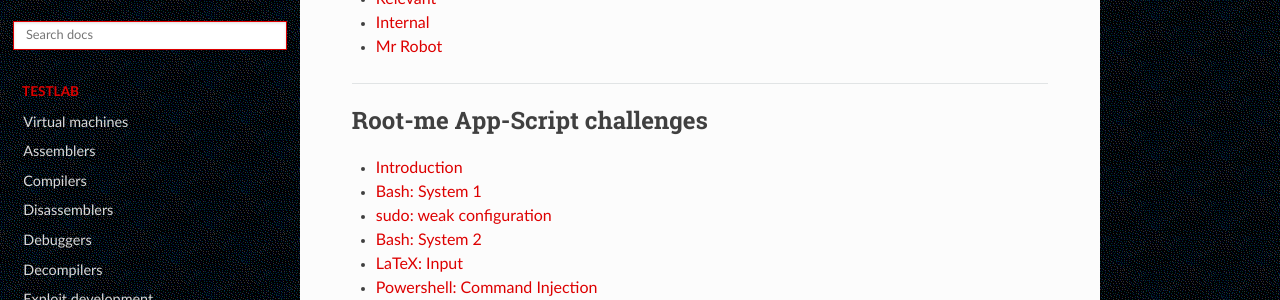
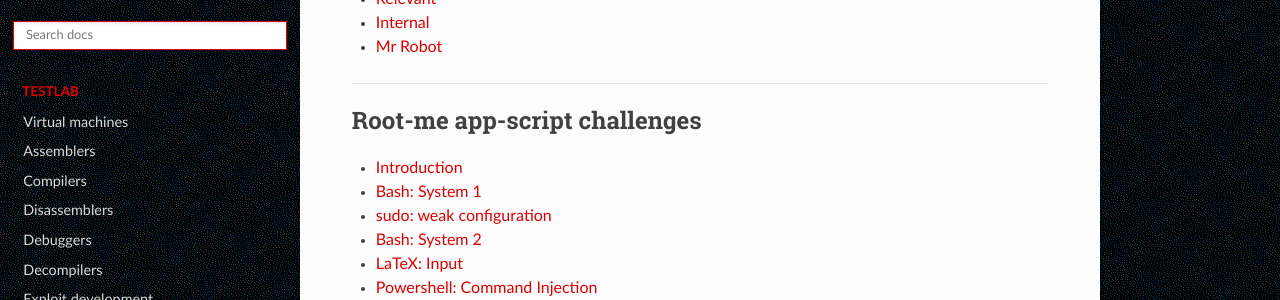
Before and after one commit to tymyrddin/red-escalation, a Sphinx documentation site: the page built from source/index.rst, in a window 1280 px wide and 900 px high, scrolled down 1924 px. Shown: the part 156-456 px from the top of the window. Built offline with Sphinx 7.4.7 and the Read the Docs theme 2.0.0, drawn with Linux system fonts in a browser that asks for light colours.

```diff
--- a/source/index.rst
+++ b/source/index.rst
@@ -106,7 +106,7 @@ Coding for better understanding of concepts, and for some hands-on. **Malware in
    :glob:
    :maxdepth: 1
    :includehidden:
-   :caption: Root-me App-Script challenges
+   :caption: Root-me app-script challenges
 
    docs/root-me/README.md
    docs/root-me/bash1.md
```
